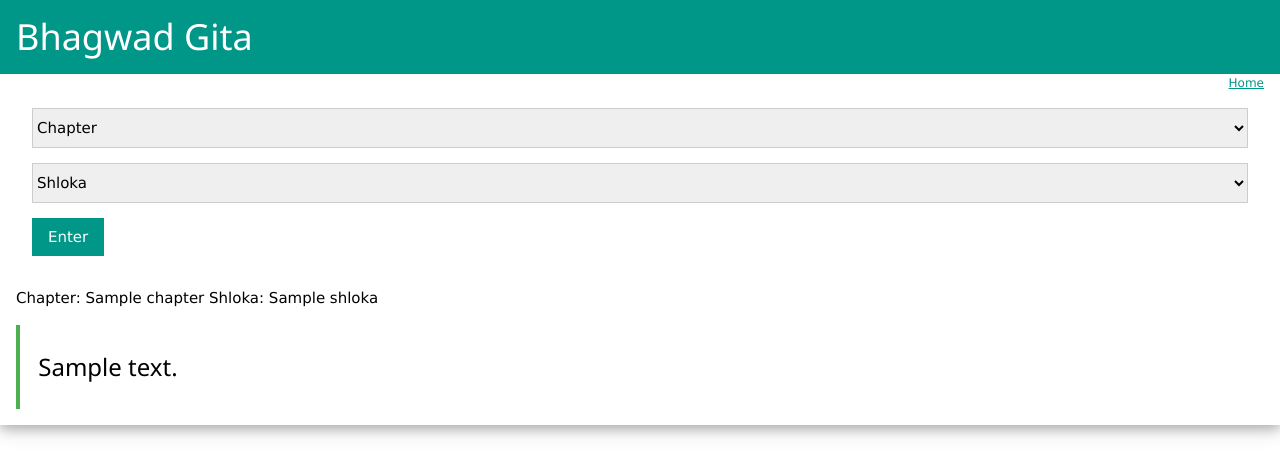
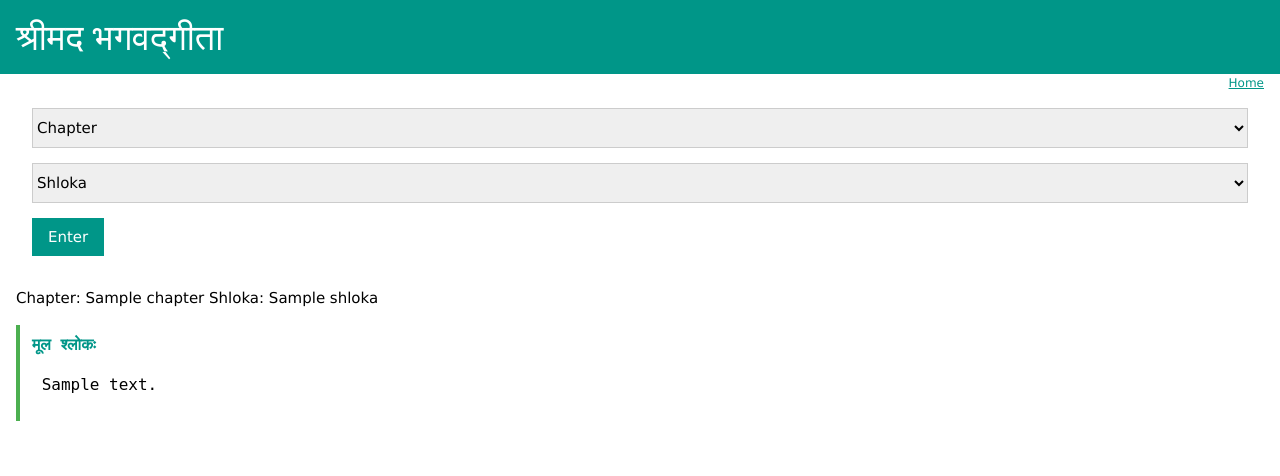
Before and after one commit to adit0503/flask-mongo-heroku, a Flask app: template templates/bhagwadgita.html in a window 1280 px wide. Shown: the top 476 px of the page. Run offline with Flask 2, Linux system fonts and the light colour scheme; the template is opened without the code that fills it: most values are stand-ins (such as "Sample title", 1, 10 or a date in 2020).

Commit message:
pre tag changes

```diff
--- /dev/null
+++ b/static/main.css
@@ -0,0 +1,4 @@
+pre {
+  white-space: pre-wrap;
+  word-wrap: break-word;
+}
--- a/templates/bhagwadgita.html
+++ b/templates/bhagwadgita.html
@@ -1,9 +1,10 @@
 <!DOCTYPE html>
 
 <html>
-<title>bhagwad gita</title>
+<title> श्रीमद भगवद्गीताा </title>
 <meta name="viewport" content="width=device-width, initial-scale=1">
 <link rel="stylesheet" href="https://www.w3schools.com/w3css/4/w3.css">
+<link rel="stylesheet" href="static/main.css">
 <script src="https://ajax.googleapis.com/ajax/libs/jquery/3.5.1/jquery.min.js"></script>
 <script>
 $(document).ready(function(){
@@ -21,14 +22,13 @@ $(document).ready(function(){
 </script>
 
 <body>
-<div class="w3-card-4">
 
   <div class="w3-container w3-teal">
-    <h1>Bhagwad Gita</h1>
+    <h1> श्रीमद भगवद्गीता </h1>
   </div>
 
   <div class="w3-container w3-right-align w3-small">
-    <a href="/" class="w3-text-teal">Home</a>
+    <a href="/" class="w3-text-teal"> Home </a>
   </div>
 
   <form action="/display" method="POST" class="w3-container">
@@ -43,20 +43,18 @@ $(document).ready(function(){
       </p>
 
       <p class="w3-row">
-        <button type="submit" class="w3-btn w3-teal">Enter</button>
+        <button type="submit" class="w3-btn w3-teal"> Enter </button>
       </p>
     </div>
   </form>
 
-  <div class="w3-container">
+  <div class="w3-container w3-mobile">
     <p> Chapter: {{ chapter }} Shloka: {{ shloka }} </p>
     <div class="w3-code">
-      <pre><h3> {{ text }} </h3></pre>
+      <b class="w3-text-teal"> मूल श्लोकः </b>
+      <pre> {{ text }} </pre>
     </div>
   </div>
 
-</div>
-
-
 </body>
 </html>
--- a/templates/index.html
+++ b/templates/index.html
@@ -1,7 +1,7 @@
 <!DOCTYPE html>
 
 <html>
-<title>Books</title>
+<title> गीता सुपरसाइट  </title>
 <meta name="viewport" content="width=device-width, initial-scale=1">
 <link rel="stylesheet" href="https://www.w3schools.com/w3css/4/w3.css">
 
@@ -9,7 +9,7 @@
 <div class="w3-card-4">
 
   <div class="w3-container w3-teal">
-    <h1>Books</h1>
+    <h1> गीता सुपरसाइट  </h1>
   </div>
 
   <div class="w3-container w3-right-align w3-small">
@@ -17,7 +17,7 @@
   </div>
 
   <div class="w3-container">
-      <h3><a href="/bhagwadgita"> Bhagwad Gita <a></h3>
+      <h3><a href="/bhagwadgita"> श्रीमद्भगवद्गीता <a></h3>
   </div>
 </div>
 
--- a/templates/submitShloka.html
+++ b/templates/submitShloka.html
@@ -50,7 +50,7 @@ $(document).ready(function(){
 
   <br>
     <div class="w3-container">
-      <textarea id="shlokatext" name="shlokatext" class="w3-input w3-border"  type="text" placeholder="Enter Shloka Here" rows="13"></textarea></p>
+      <textarea id="shlokatext" name="shlokatext" class="w3-input w3-border"  type="text" placeholder="Enter Shloka Here" rows="6" required></textarea></p>
     </div>
 
     <div class="w3-container">
```
Also changed, not shown: test.py (added, +7 -0 lines).
